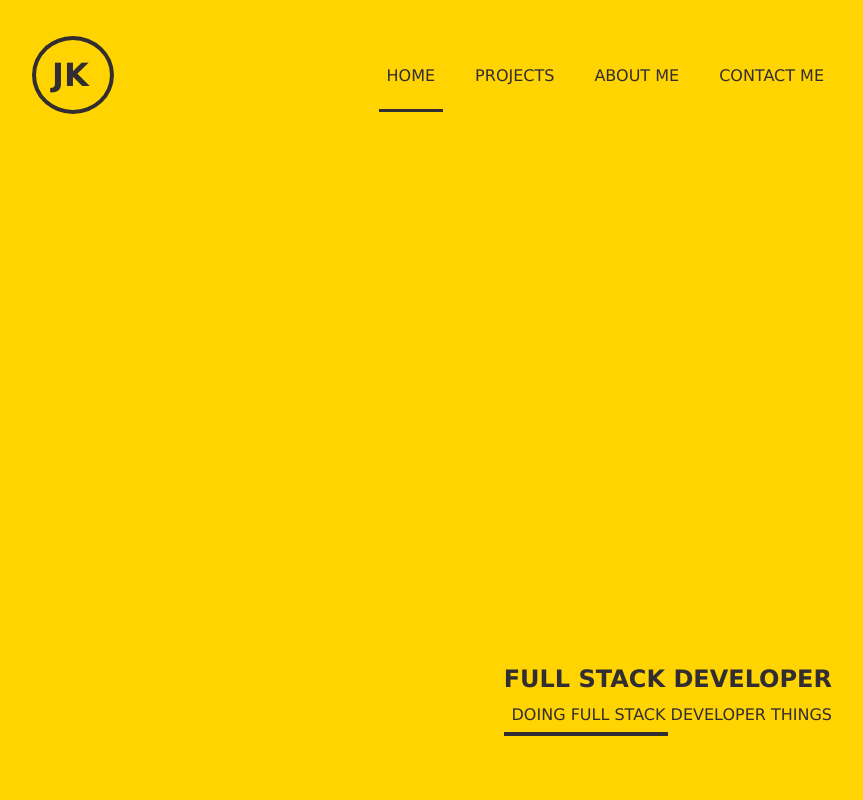
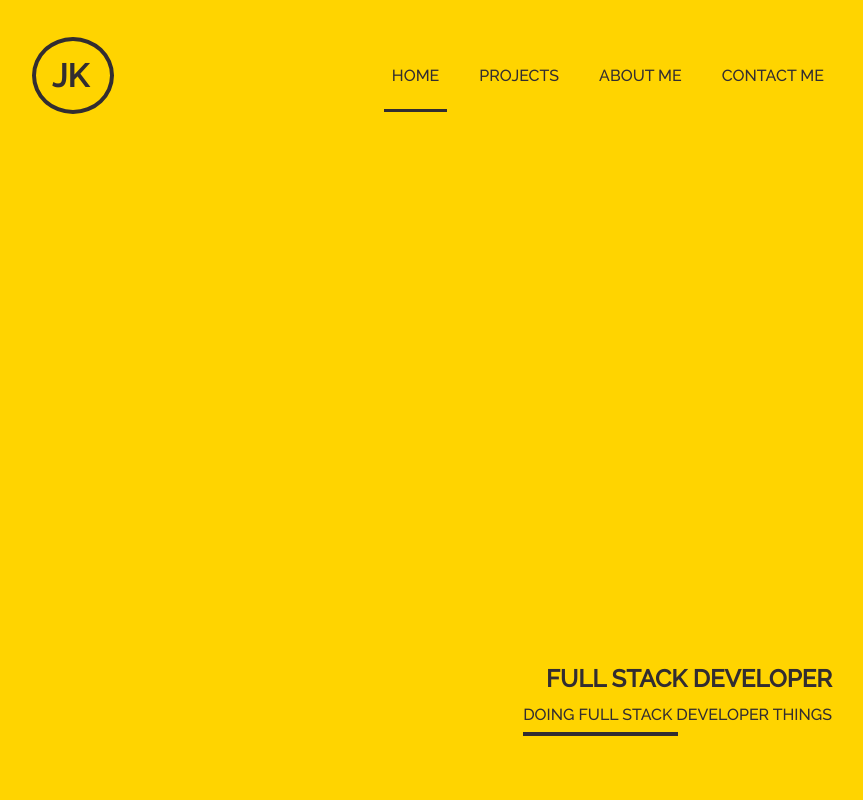
Before and after one commit to JamesAKing/portfolio, a React (Create React App) app: page / in a window 1280 px wide. Shown: the top 800 px of the page, without its empty margins (208-1071 px from the left). Built offline with nearby package versions, Linux system fonts and the light colour scheme.

Commit message:
applied test font to whole website

```diff
--- a/src/App.scss
+++ b/src/App.scss
@@ -1,16 +1,17 @@
+@use "./styles/fonts" as *;
 @use "./styles/mixins" as *;
 @use "./styles/variables" as *;
 @use "./styles/global.scss" as *;
 
 
 *, *::before, *::after {
+  font-family: 'Raleway Medium' ,Verdana, Geneva, Tahoma, sans-serif;
   box-sizing: border-box;
   padding: 0;
   margin: 0;
 }
 
 body {
-  font-family:Verdana, Geneva, Tahoma, sans-serif;
   color: $color-text;
 }
 
--- a/src/styles/_fonts.scss
+++ b/src/styles/_fonts.scss
@@ -1,7 +1,7 @@
 @font-face {
     font-family: 'Raleway Extra Light';
-    src: url('Raleway-ExtraLight.woff2') format('woff2'),
-        url('Raleway-ExtraLight.woff') format('woff');
+    src: url('../assets/fonts/Raleway-ExtraLight.woff2') format('woff2'),
+        url('../assets/fonts/Raleway-ExtraLight.woff') format('woff');
     font-weight: 200;
     font-style: normal;
     font-display: swap;
@@ -9,8 +9,8 @@
 
 @font-face {
     font-family: 'Raleway Light';
-    src: url('Raleway-Light.woff2') format('woff2'),
-        url('Raleway-Light.woff') format('woff');
+    src: url('../assets/fonts/Raleway-Light.woff2') format('woff2'),
+        url('../assets/fonts/Raleway-Light.woff') format('woff');
     font-weight: 300;
     font-style: normal;
     font-display: swap;
@@ -18,8 +18,8 @@
 
 @font-face {
     font-family: 'Raleway Medium';
-    src: url('Raleway-Medium.woff2') format('woff2'),
-        url('Raleway-Medium.woff') format('woff');
+    src: url('../assets/fonts/Raleway-Medium.woff2') format('woff2'),
+        url('../assets/fonts/Raleway-Medium.woff') format('woff');
     font-weight: 500;
     font-style: normal;
     font-display: swap;
```
